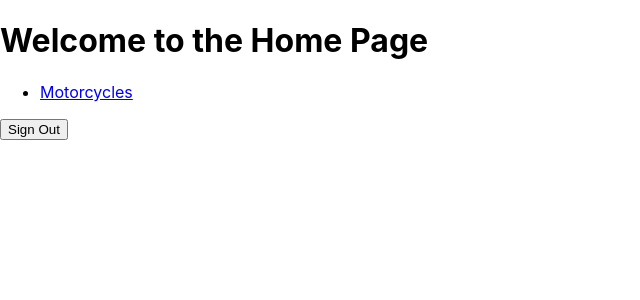
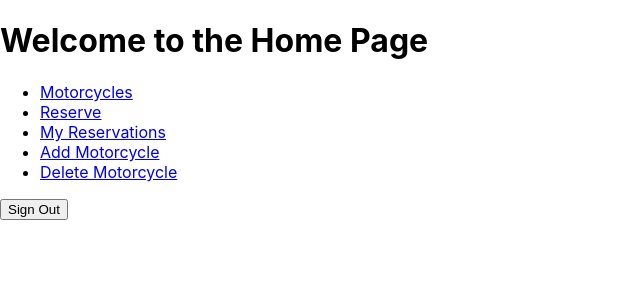
Before and after one commit to jonas-45/Motorcycle-booking-react, a React (Create React App) app: page /home in a window 1280 px wide. Shown: the top 300 px of the page, without its empty margins (0-640 px from the left). Built offline with nearby package versions, Linux system fonts and the light colour scheme.

Commit message:
Create Navigationbar and blank pages

```diff
--- /dev/null
+++ b/src/components/AddMotorcycle.js
@@ -0,0 +1,7 @@
+const AddMotorcycle = () => {
+    return (
+        <h1>Add Motorcycle</h1>
+    )
+}
+
+export default AddMotorcycle;
--- /dev/null
+++ b/src/components/DeleteMotorcycle.js
@@ -0,0 +1,7 @@
+const DeleteMotorcycle = () => {
+    return (
+        <h1>Delete Motorcycle</h1>
+    )
+}
+
+export default DeleteMotorcycle;
--- a/src/components/Navbar.js
+++ b/src/components/Navbar.js
@@ -1,5 +1,9 @@
 import { NavLink, Routes, Route } from 'react-router-dom';
 import Motorcycles from './Motorcycles';
+import Reserve from './Reserve';
+import Reservations from './Reservations';
+import AddMotorcycle from './AddMotorcycle';
+import DeleteMotorcycle from './DeleteMotorcycle';
 
 const Navbar = () => (
   <nav>
@@ -9,9 +13,33 @@ const Navbar = () => (
           Motorcycles
         </NavLink>
       </li>
+      <li>
+        <NavLink to="/reserve">
+          Reserve
+        </NavLink>
+      </li>
+      <li>
+        <NavLink to="/reservations">
+          My Reservations
+        </NavLink>
+      </li>
+      <li>
+        <NavLink to="/add-motorcycle">
+          Add Motorcycle
+        </NavLink>
+      </li>
+      <li>
+        <NavLink to="/delete-motorcycle">
+          Delete Motorcycle
+        </NavLink>
+      </li>
     </ul>
     <Routes>
       <Route path="/motorcycles" element={<Motorcycles />} />
+      <Route path="/reserve" element={<Reserve />} />
+      <Route path="/reservations" element={<Reservations />} />
+      <Route path="/add-motorcycle" element={<AddMotorcycle />} />
+      <Route path="/delete-motorcycle" element={<DeleteMotorcycle />} />
     </Routes>
   </nav>
 );
--- /dev/null
+++ b/src/components/Reservations.js
@@ -0,0 +1,7 @@
+const Reservations = () => {
+    return (
+        <h1>My Reservations</h1>
+    )
+}
+
+export default Reservations;
--- /dev/null
+++ b/src/components/Reserve.js
@@ -0,0 +1,7 @@
+const Reserve = () => {
+    return (
+        <h1>Reserve Page</h1>
+    )
+}
+
+export default Reserve;
```
